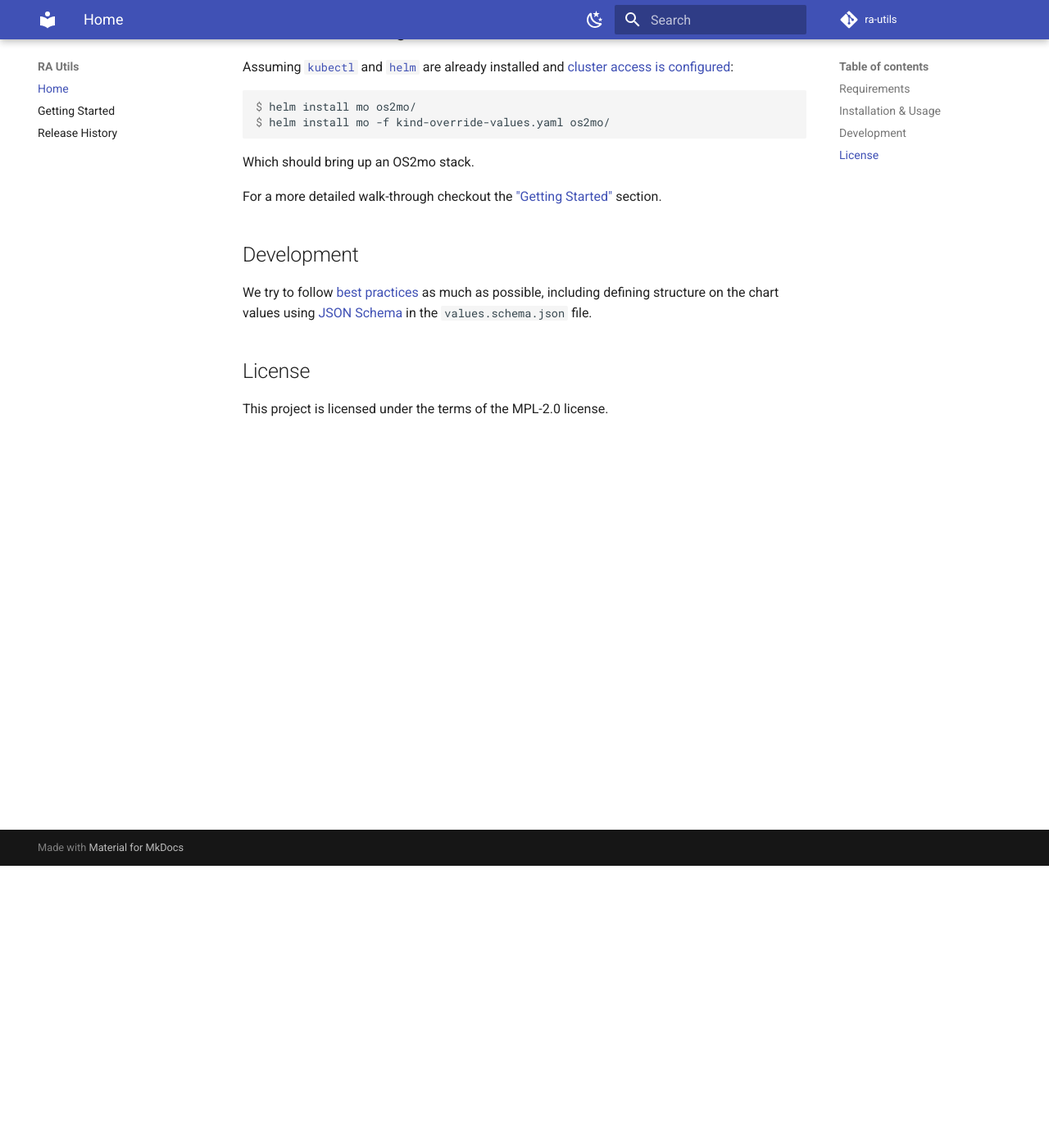
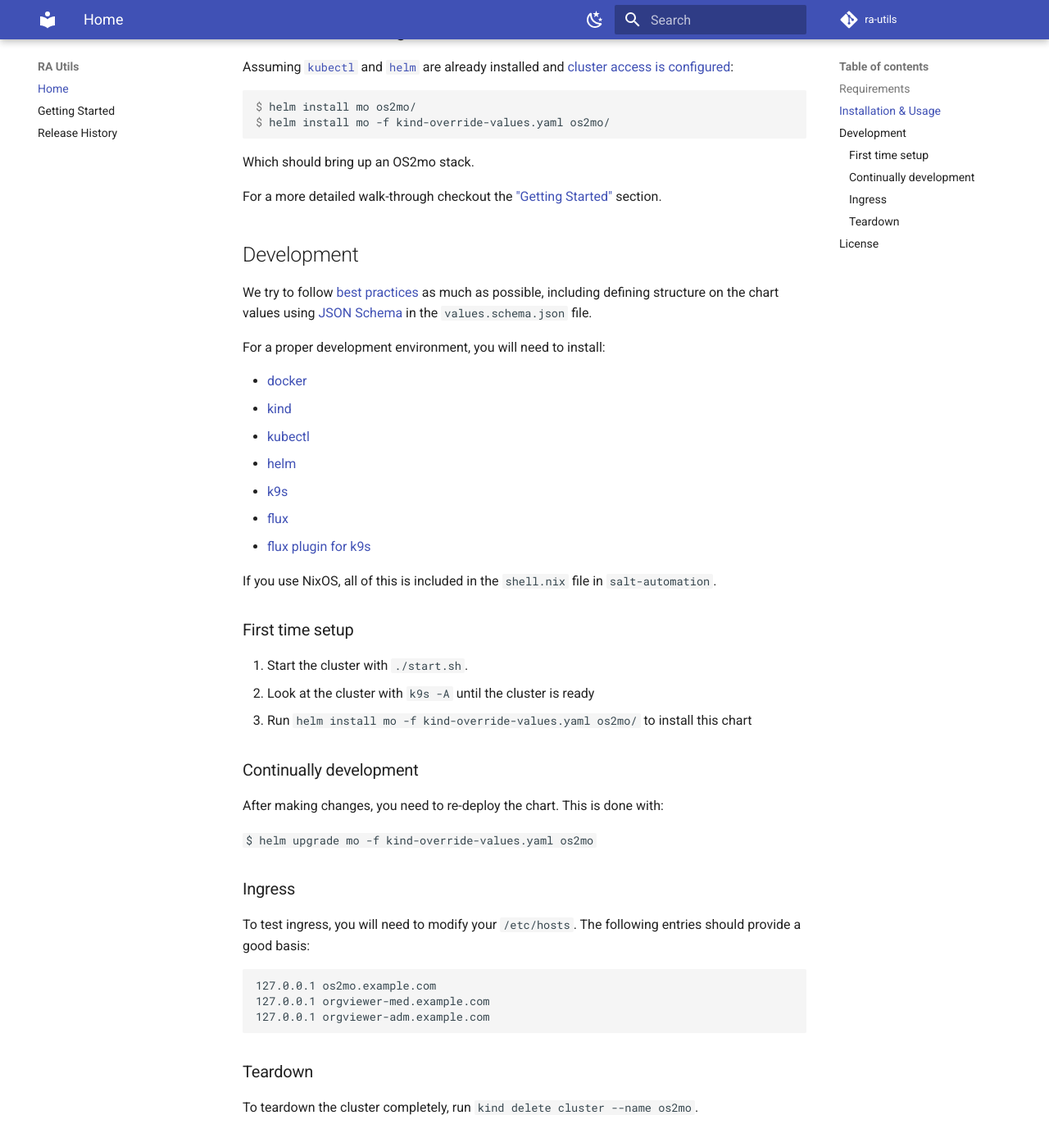
Before and after one commit to magenta-aps/os2mo-helm-chart, an MkDocs documentation site: the page built from docs/index.md, in a window 1280 px wide and 1400 px high, scrolled down 344 px. Shown: the whole window at 82% size. Built offline with MkDocs 1.6.1 and Material for MkDocs 9.7.7, drawn with Linux system fonts in a browser that asks for light colours.

Commit message:
docs: dev environment

````diff
--- a/docs/index.md
+++ b/docs/index.md
@@ -29,9 +29,53 @@ For a more detailed walk-through checkout the ["Getting Started"](GettingStarted
 
 
 ## Development
+
 We try to follow [best practices](https://helm.sh/docs/topics/charts/) as much
-as possible, including defining structure on the chart values using
-[JSON Schema](https://json-schema.org/) in the `values.schema.json` file.
+as possible, including defining structure on the chart values using [JSON
+Schema](https://json-schema.org/) in the `values.schema.json` file.
+
+For a proper development environment, you will need to install:
+
+* [docker](https://docker.com/)
+* [kind](https://kind.sigs.k8s.io/)
+* [kubectl](https://kubernetes.io/docs/tasks/tools/install-kubectl-linux/)
+* [helm](https://helm.sh/docs/intro/install/)
+* [k9s](https://k9scli.io/)
+* [flux](https://fluxcd.io/)
+* [flux plugin for
+  k9s](https://github.com/derailed/k9s/blob/master/plugins/flux.yml)
+
+If you use NixOS, all of this is included in the `shell.nix` file in
+`salt-automation`.
+
+### First time setup
+
+1. Start the cluster with `./start.sh`.
+2. Look at the cluster with `k9s -A` until the cluster is ready
+3. Run `helm install mo -f kind-override-values.yaml os2mo/` to install this
+   chart
+
+### Continually development
+
+After making changes, you need to re-deploy the chart. This is done with:
+
+`$ helm upgrade mo -f kind-override-values.yaml os2mo`
+
+### Ingress
+
+To test ingress, you will need to modify your `/etc/hosts`. The following
+entries should provide a good basis:
+
+```
+127.0.0.1 os2mo.example.com
+127.0.0.1 orgviewer-med.example.com
+127.0.0.1 orgviewer-adm.example.com
+```
+
+### Teardown
+
+To teardown the cluster completely, run `kind delete cluster --name os2mo`.
+
 
 ## License
 
````
